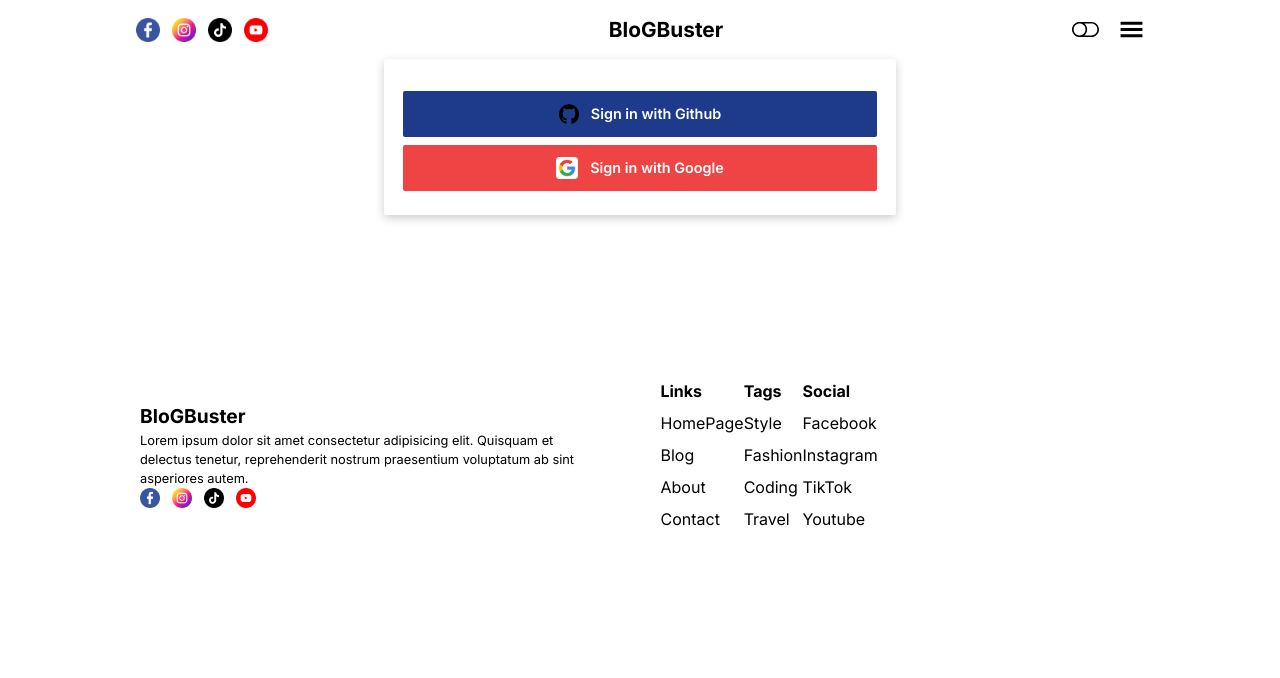
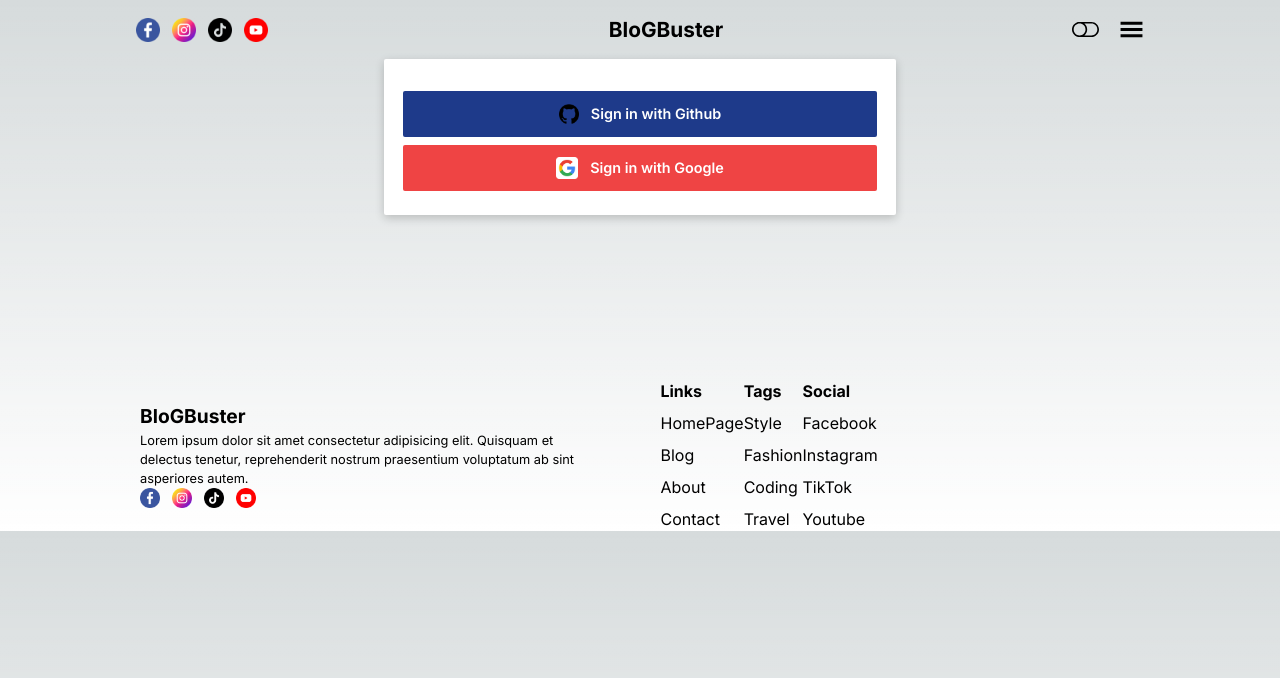
Before and after one commit to Aditya30december2003/BloGBuster, a Next.js app: page /login in a window 1280 px wide. Shown: the top 678 px of the page. Built offline with nearby package versions, Linux system fonts and the light colour scheme; no server answers.

Commit message:
changes in tailwindcss

```diff
--- a/src/app/globals.css
+++ b/src/app/globals.css
@@ -5,3 +5,32 @@
 .ql-container{
     font-size: 50px;
 }
+:root {
+    --foreground-rgb: 0, 0, 0;
+    --background-start-rgb: 214, 219, 220;
+    --background-end-rgb: 255, 255, 255;
+  }
+
+  @media (prefers-color-scheme: dark) {
+    :root {
+      --foreground-rgb: 255, 255, 255;
+      --background-start-rgb: 0, 0, 0;
+      --background-end-rgb: 0, 0, 0;
+    }
+  }
+
+  body {
+    color: rgb(var(--foreground-rgb));
+    background: linear-gradient(
+        to bottom,
+        transparent,
+        rgb(var(--background-end-rgb))
+      )
+      rgb(var(--background-start-rgb));
+  }
+
+  @layer utilities {
+    .text-balance {
+      text-wrap: balance;
+    }
+  }
```
